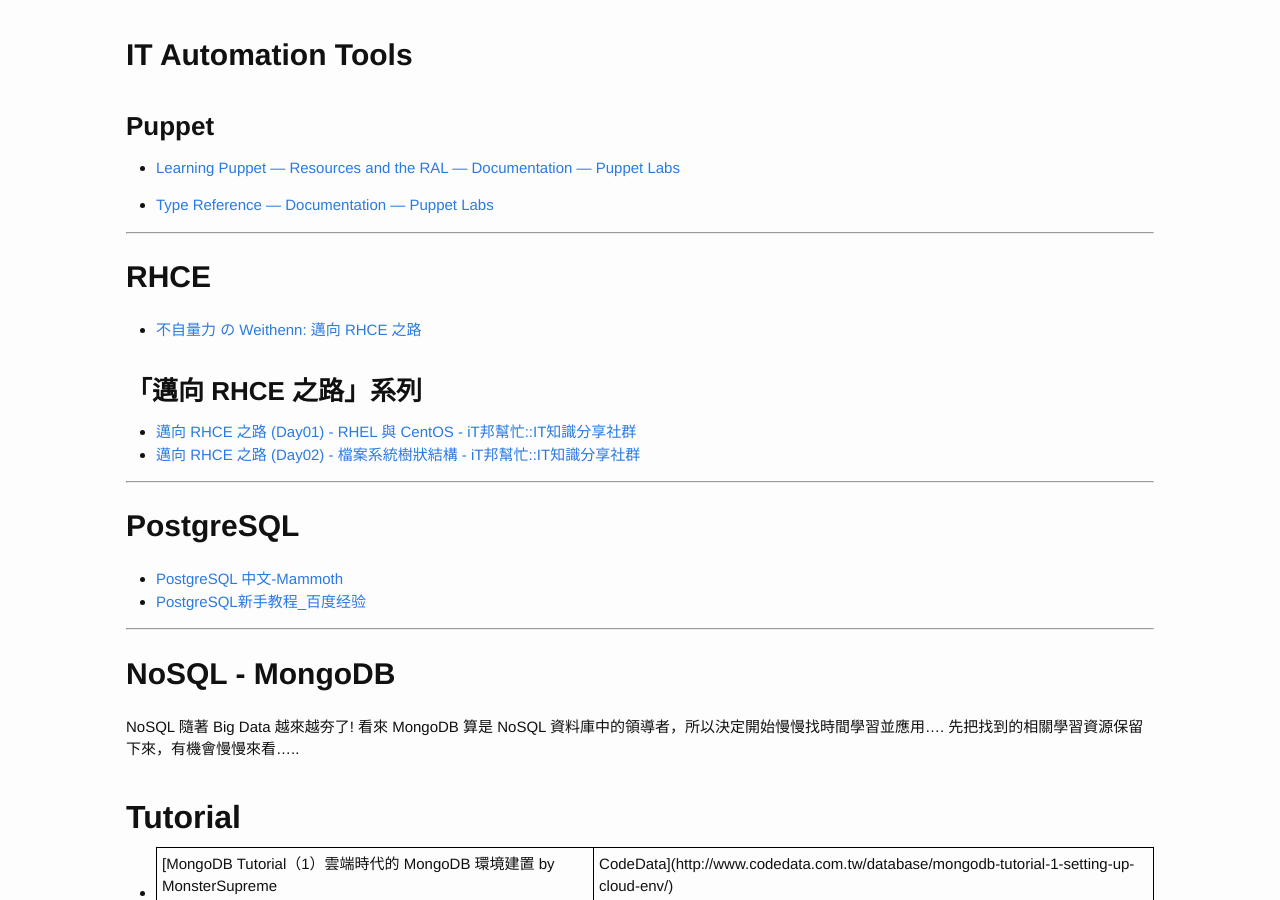
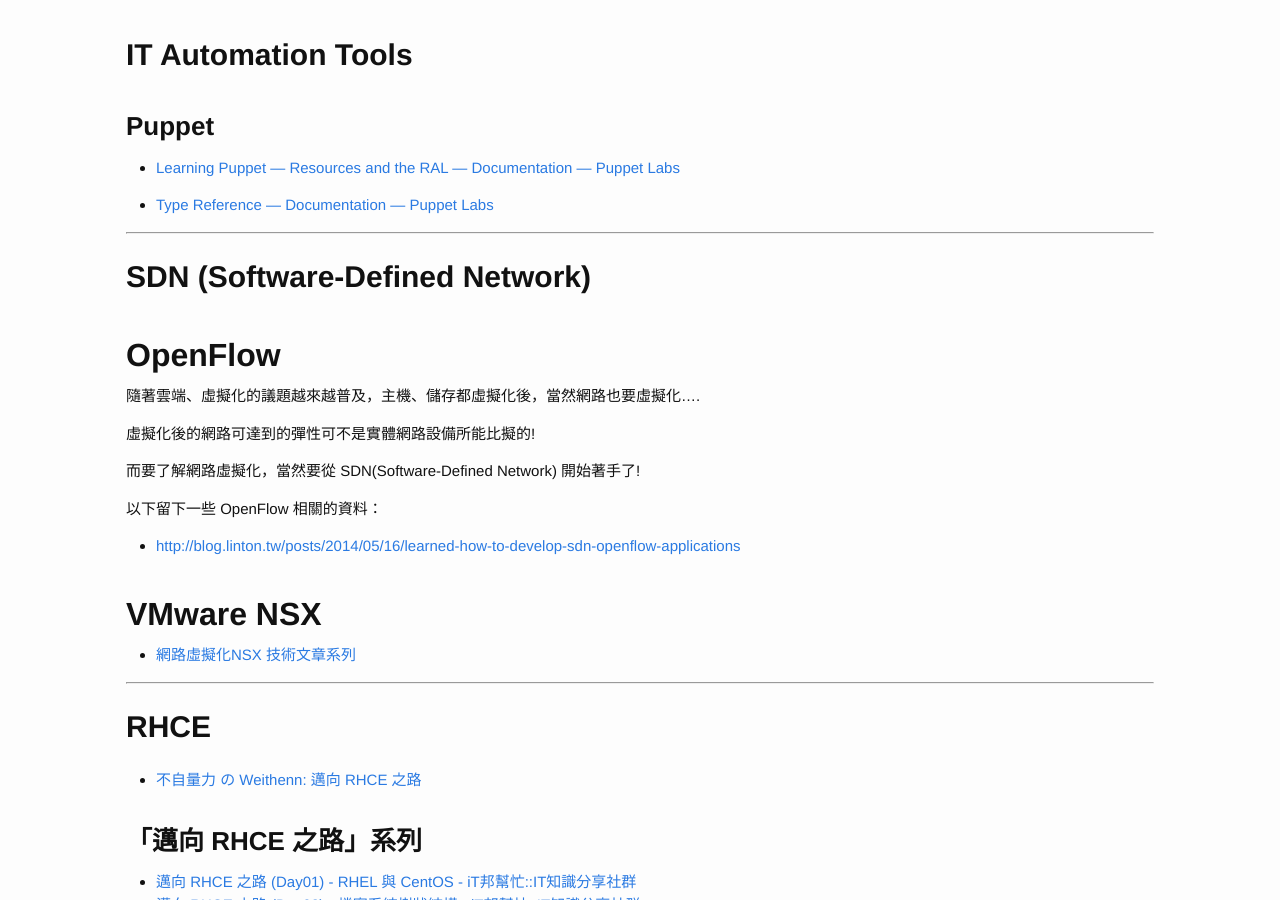
Before and after one commit to casper2048/godleon.github.io, a Jekyll site: the page built from _posts/2014/2014-01-01-waiting-for-learn.md, in a window 1280 px wide and 900 px high, scrolled down 208 px. Built offline with Jekyll 4.4.1, drawn with Linux system fonts in a browser that asks for light colours; Markdown is read by kramdown in place of the engine named in the settings; comment, search, counter and statistics services are not loaded; some of the changed text lies outside the part shown.

Commit message:
waiting for learning

```diff
--- a/_posts/2014/2014-01-01-waiting-for-learn.md
+++ b/_posts/2014/2014-01-01-waiting-for-learn.md
@@ -15,6 +15,28 @@
 - [Learning Puppet — Resources and the RAL — Documentation — Puppet Labs](https://docs.puppetlabs.com/learning/ral.html)
 
 - [Type Reference — Documentation — Puppet Labs](https://docs.puppetlabs.com/references/latest/type.html)
+
+----------------------
+
+
+SDN (Software-Defined Network)
+==============================
+
+## OpenFlow
+
+隨著雲端、虛擬化的議題越來越普及，主機、儲存都虛擬化後，當然網路也要虛擬化....
+
+虛擬化後的網路可達到的彈性可不是實體網路設備所能比擬的!
+
+而要了解網路虛擬化，當然要從 SDN(Software-Defined Network) 開始著手了!
+
+以下留下一些 OpenFlow 相關的資料：
+
+- [http://blog.linton.tw/posts/2014/05/16/learned-how-to-develop-sdn-openflow-applications](http://blog.linton.tw/posts/2014/05/16/learned-how-to-develop-sdn-openflow-applications)
+
+## VMware NSX
+
+- [網路虛擬化NSX 技術文章系列](https://www.facebook.com/vmwaretaiwan/notes)
 
 ----------------------
 
```
Also changed, not shown: other parts of _posts/2014/2014-01-01-waiting-for-learn.md (+0 -15 lines).
